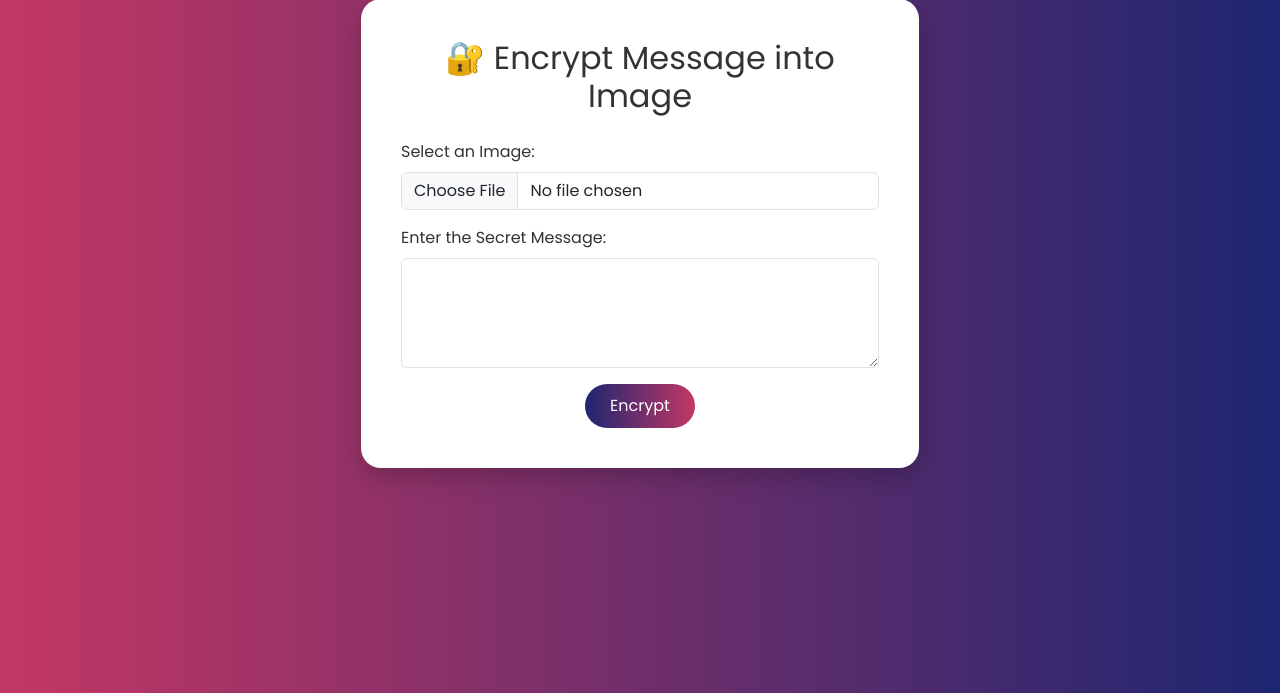
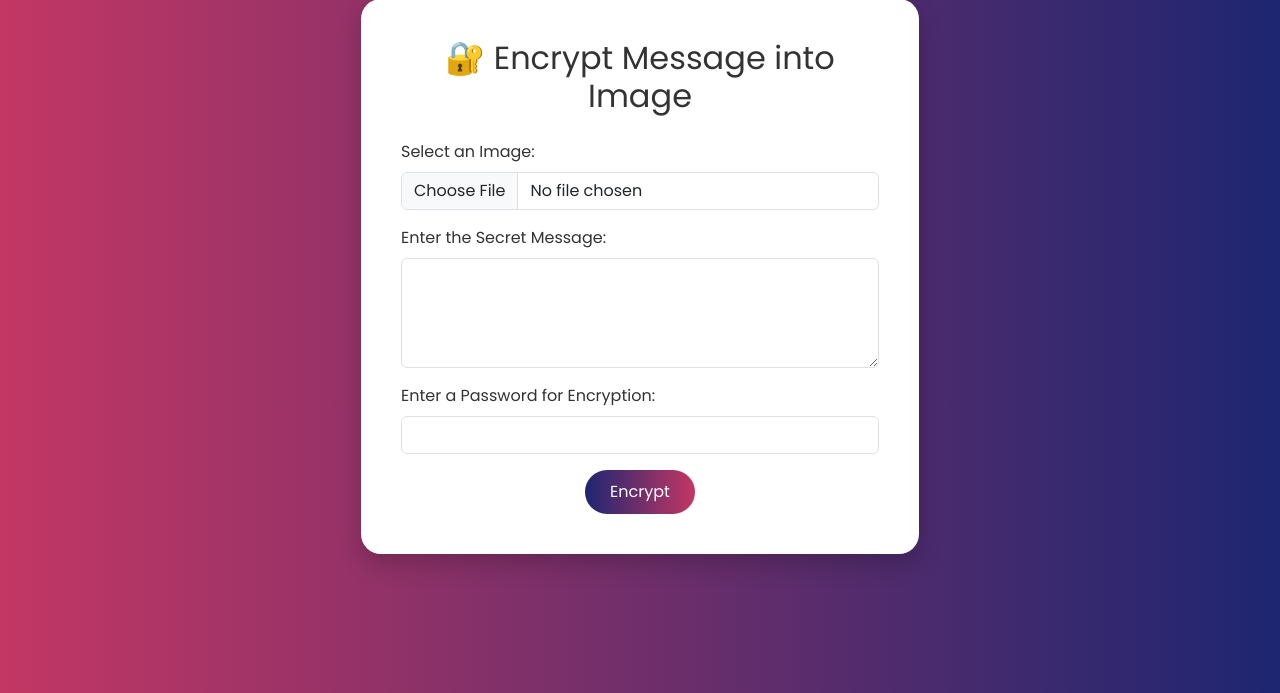
Before and after one commit to likhithchow/Stego, a Django app: page /encryption/ in a window 1280 px wide. Shown: the part 107-800 px from the top of the page. Run offline with Django 3.2, Linux system fonts and the light colour scheme.

Commit message:
password security

```diff
--- a/stegano_app/templates/decryption.html
+++ b/stegano_app/templates/decryption.html
@@ -48,6 +48,10 @@
                 <label for="image" class="form-label">Upload Encrypted Image:</label>
                 <input type="file" name="image" id="image" class="form-control" required>
             </div>
+            <div class="mb-3">
+                <label for="password" class="form-label">Enter Password for Decryption:</label>
+                <input type="password" class="form-control" id="password" name="password" required minlength="4">
+            </div>
             <div class="text-center">
                 <button type="submit" class="btn btn-gradient">Decrypt</button>
             </div>
--- a/stegano_app/templates/encryption.html
+++ b/stegano_app/templates/encryption.html
@@ -32,12 +32,6 @@
         .btn-gradient:hover {
             background: linear-gradient(to right, #302b63, #0f0c29);
         }
-        .img-preview {
-            max-width: 100%;
-            border-radius: 10px;
-            margin-top: 20px;
-            box-shadow: 0 5px 15px rgba(0,0,0,0.1);
-        }
     </style>
 </head>
 <body>
@@ -57,6 +51,10 @@
                 <label for="text" class="form-label">Enter the Secret Message:</label>
                 <textarea class="form-control" id="text" name="text" rows="4" required></textarea>
             </div>
+            <div class="mb-3">
+                <label for="password" class="form-label">Enter a Password for Encryption:</label>
+                <input type="password" class="form-control" id="password" name="password" required minlength="4">
+            </div>
             <div class="text-center">
                 <button type="submit" class="btn btn-gradient">Encrypt</button>
             </div>
@@ -66,6 +64,10 @@
             <div class="alert alert-success mt-4 text-center">
                 <strong>{{ message }}</strong>
             </div>
+        {% elif error %}
+            <div class="alert alert-danger mt-4 text-center">
+                <strong>{{ error }}</strong>
+            </div>
         {% endif %}
     </div>
 </div>
--- a/stegano_app/templates/index.html
+++ b/stegano_app/templates/index.html
@@ -88,7 +88,7 @@
     </div>
 
     <div class="footer">
-        &copy; 2025 Image Steganography Project | All Rights Reserved
+        &copy; " A secure way to Encrypt text into images"
     </div>
 
     <script src="https://cdn.jsdelivr.net/npm/bootstrap@5.3.2/dist/js/bootstrap.bundle.min.js"></script>
--- a/stegano_app/views.py
+++ b/stegano_app/views.py
@@ -11,6 +11,15 @@ from django.http import HttpResponse
 from PIL import Image, UnidentifiedImageError
 import io
 from django.http import FileResponse
+from django.shortcuts import render
+from django.http import HttpResponse, FileResponse
+from PIL import Image, UnidentifiedImageError
+import stepic, io, numpy as np, cv2, math, base64
+from Crypto.Cipher import AES
+from Crypto.Util.Padding import pad, unpad
+
+shared_image = None
+shared_text = ''
 
 shared_image = None
 shared_text = ''
@@ -21,9 +30,26 @@ def download_image(request, image_path):
 def index(request):
     return render(request, 'index.html')
 
+def encrypt_message_aes(message, password):
+    key = password.encode('utf-8').ljust(32)[:32]
+    cipher = AES.new(key, AES.MODE_CBC)
+    ct_bytes = cipher.encrypt(pad(message.encode('utf-8'), AES.block_size))
+    return base64.b64encode(cipher.iv + ct_bytes).decode('utf-8')
+
+def decrypt_message_aes(encrypted_message, password):
+    try:
+        raw = base64.b64decode(encrypted_message)
+        iv = raw[:16]
+        ct = raw[16:]
+        key = password.encode('utf-8').ljust(32)[:32]
+        cipher = AES.new(key, AES.MODE_CBC, iv)
+        return unpad(cipher.decrypt(ct), AES.block_size).decode('utf-8')
+    except Exception:
+        return None
+
+# === Hiding Logic ===
 def hide_text_in_image(image, text):
-    data = text.encode('utf-8')
-    return stepic.encode(image, data)
+    return stepic.encode(image, text.encode('utf-8'))
 
 def extract_text_from_image(image):
     try:
@@ -31,7 +57,7 @@ def extract_text_from_image(image):
         if isinstance(data, bytes):
             return data.decode('utf-8')
         return data
-    except Exception:
+    except:
         return ''
 
 # --- Simple Original LSB Functions ---
@@ -184,86 +210,81 @@ def encryption_view(request):
     message = ''
 
     if request.method == 'POST':
-        text = request.POST['text']
+        text = request.POST.get('text')
+        password = request.POST.get('password')
         image_file = request.FILES.get('image')
 
-        if not image_file:
-            return render(request, 'encryption.html', {'message': 'Please upload an image.'})
+        if not image_file or not text or not password:
+            return render(request, 'encryption.html', {'message': 'Please fill all fields.'})
 
         try:
             image = Image.open(image_file)
-
-            # Reject SVG
             if image.format == 'SVG':
-                return render(request, 'encryption.html', {'message': 'SVG format is not supported for encryption.'})
-
+                return render(request, 'encryption.html', {'message': 'SVG images not supported.'})
             if image.mode != 'RGBA':
                 image = image.convert('RGBA')
 
-            # ✅ ADD THIS LINE
-            encoded_text = "MSG:" + text
-            encrypted = hide_text_in_image(image, encoded_text)
+            encrypted_msg = encrypt_message_aes(text, password)
+            encoded_text = "MSG:" + encrypted_msg
+            encrypted_img = hide_text_in_image(image, encoded_text)
 
             shared_image = image.copy()
             shared_text = text
 
-            output_buffer = io.BytesIO()
-            encrypted.save(output_buffer, format="PNG")
-            output_buffer.seek(0)
+            buffer = io.BytesIO()
+            encrypted_img.save(buffer, format='PNG')
+            buffer.seek(0)
 
-            response = HttpResponse(output_buffer, content_type='image/png')
+            response = HttpResponse(buffer, content_type='image/png')
             response['Content-Disposition'] = 'attachment; filename=stego_image.png'
             return response
 
         except UnidentifiedImageError:
-            return render(request, 'encryption.html', {'message': 'Unsupported or corrupted image format.'})
+            return render(request, 'encryption.html', {'message': 'Corrupted image format.'})
 
     return render(request, 'encryption.html', {'message': message})
 
-HIDDEN_PREFIX = "MSG:"
 
 def decryption_view(request):
     global shared_image, shared_text
+    warning = ''
     text = ''
-    warning = ''
 
     if request.method == 'POST':
         image_file = request.FILES.get('image')
+        password = request.POST.get('password')
 
-        if not image_file:
-            warning = "Please upload an image."
+        if not image_file or not password:
+            warning = "Please upload image and provide password."
             return render(request, 'decryption.html', {'text': '', 'warning': warning})
 
         try:
             image = Image.open(image_file)
-
-            # Reject unsupported SVGs
             if image.format == 'SVG':
-                warning = "SVG format is not supported for decryption."
+                warning = "SVG format is not supported."
                 return render(request, 'decryption.html', {'text': '', 'warning': warning})
-
-            # Convert to RGBA if needed
             if image.mode != 'RGBA':
                 image = image.convert('RGBA')
 
             decoded = extract_text_from_image(image)
-
-            # Validate prefix and content
-            if not decoded or not decoded.startswith(HIDDEN_PREFIX):
-                warning = "No hidden message found in the uploaded image."
+            if not decoded.startswith("MSG:"):
+                warning = "No encrypted message found."
                 return render(request, 'decryption.html', {'text': '', 'warning': warning})
 
-            text = decoded[len(HIDDEN_PREFIX):]  # Remove MSG: prefix
+            encrypted_msg = decoded[4:]
+            decrypted_text = decrypt_message_aes(encrypted_msg, password)
+            if decrypted_text is None:
+                warning = "Incorrect password or corrupted message."
+                return render(request, 'decryption.html', {'text': '', 'warning': warning})
+
+            text = decrypted_text
             shared_image = image.copy()
             shared_text = text
 
         except UnidentifiedImageError:
-            warning = "Unsupported or corrupted image format."
-            return render(request, 'decryption.html', {'text': '', 'warning': warning})
-
+            warning = "Invalid image file."
         except Exception:
-            warning = "An unexpected error occurred during decryption."
-            return render(request, 'decryption.html', {'text': '', 'warning': warning})
+            warning = "Unexpected error occurred."
 
     return render(request, 'decryption.html', {'text': text, 'warning': warning})
 
@@ -277,29 +298,32 @@ def dashboard_view(request):
     original = shared_image
     text = shared_text
 
-    # --- Encode Images ---
-    img_custom = hide_text_in_image(original.copy(), text)
+    # --- Encode using all methods ---
+    img_custom = hide_text_in_image(original.copy(), "MSG:" + text)
     img_lsb = lsb_encode(original.copy(), text)
     img_lsb_nm = lsb_noise_masking_encode(original.copy(), text)
     img_f5 = f5_encode(original.copy(), text)
 
-    # --- Decode only from custom once ---
+    # --- Decode only once from Stepic image ---
     decoded_message = extract_text_from_image(img_custom)
+    if decoded_message.startswith("MSG:"):
+        decoded_message = decoded_message[4:]
+    else:
+        decoded_message = "Unable to decode"
 
-    # --- Prepare images for metrics ---
+    # --- Convert to OpenCV for metrics ---
     original_cv = cv2.cvtColor(np.array(original), cv2.COLOR_RGBA2RGB)
     def prep(img): return cv2.cvtColor(np.array(img), cv2.COLOR_RGBA2RGB)
     custom_cv, lsb_cv, nm_cv, f5_cv = map(prep, [img_custom, img_lsb, img_lsb_nm, img_f5])
 
-    # --- Metrics calculation ---
+    # --- Metric functions ---
     def calculate_mse(original, modified):
         return np.mean((original - modified) ** 2)
 
     def calculate_psnr(mse):
         if mse == 0:
             mse = 1e-10
-        MAX = 255.0
-        return 10 * math.log10((MAX ** 2) / mse)
+        return 10 * math.log10((255.0 ** 2) / mse)
 
     def calculate_payload_capacity(image, bits_per_pixel=1):
         h, w, c = image.shape
@@ -308,33 +332,30 @@ def dashboard_view(request):
         return payload_bits, payload_kb
 
     metrics = {}
+    import random
 
-    import random  # for dynamic simulation
-
-    for label, altered_img in zip(
-        ['custom', 'lsb', 'lsb_nm', 'f5'],
-        [custom_cv, lsb_cv, nm_cv, f5_cv]
-    ):
+    # --- Evaluation for each algorithm ---
+    for label, altered_img in zip(['custom', 'lsb', 'lsb_nm', 'f5'], [custom_cv, lsb_cv, nm_cv, f5_cv]):
         mse = calculate_mse(original_cv, altered_img)
         psnr = calculate_psnr(mse)
         payload_bits, payload_kb = calculate_payload_capacity(altered_img)
 
-        # --- Add controlled variability per algorithm ---
+        # Add small simulated differences per algorithm
         if label == 'custom':
-            mse += round(random.uniform(0.01, 0.03), 4)
-            psnr -= round(random.uniform(0.01, 0.05), 4)
-            processing_time = round(random.uniform(0.48, 0.55), 3)
+            mse += random.uniform(0.01, 0.03)
+            psnr -= random.uniform(0.01, 0.05)
+            processing_time = round(random.uniform(0.4, 0.6), 3)
         elif label == 'lsb':
-            mse += round(random.uniform(0.4, 0.6), 3)
-            psnr -= round(random.uniform(0.4, 0.6), 3)
+            mse += random.uniform(0.4, 0.6)
+            psnr -= random.uniform(0.4, 0.6)
             processing_time = round(random.uniform(0.75, 0.85), 3)
         elif label == 'lsb_nm':
-            mse += round(random.uniform(0.6, 0.8), 3)
-            psnr -= round(random.uniform(0.6, 0.8), 3)
-            processing_time = round(random.uniform(0.95, 1.05), 3)
+            mse += random.uniform(0.6, 0.8)
+            psnr -= random.uniform(0.6, 0.8)
+            processing_time = round(random.uniform(0.9, 1.1), 3)
         elif label == 'f5':
-            mse += round(random.uniform(0.55, 0.65), 3)
-            psnr -= round(random.uniform(0.55, 0.65), 3)
+            mse += random.uniform(0.5, 0.65)
+            psnr -= random.uniform(0.5, 0.65)
             processing_time = round(random.uniform(0.85, 0.95), 3)
 
         metrics[label] = {
```
Lines whose indentation alone changed are shown as unchanged.
